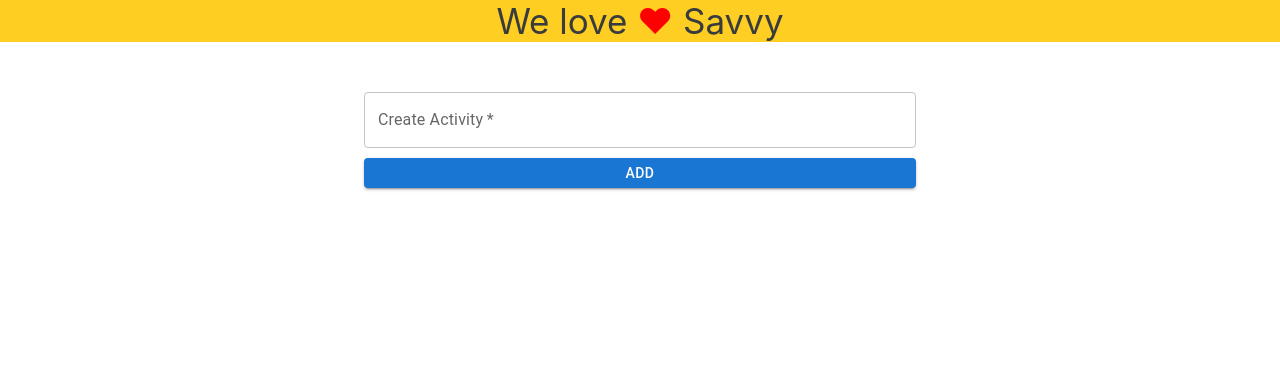
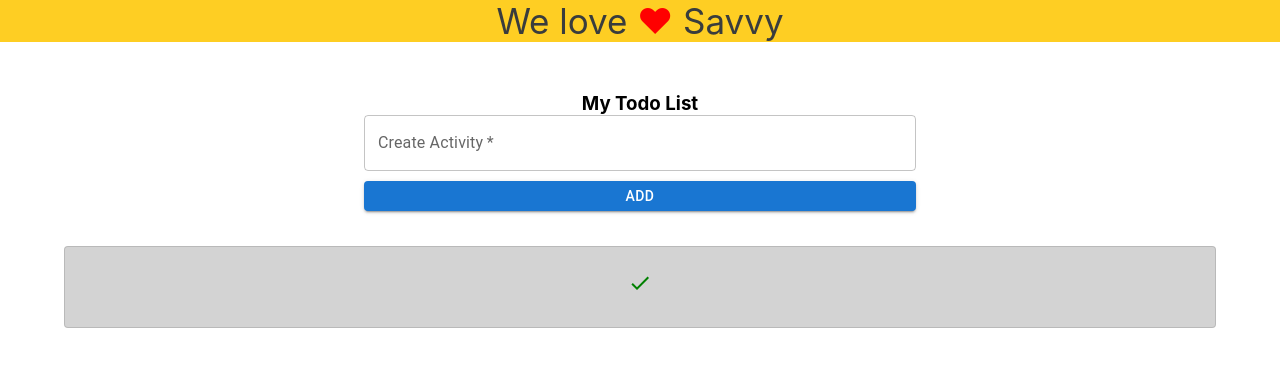
Before and after one commit to Nandaniyadav/Savvy-Interview, a React (Create React App) app in the folder savvyapp/: page / in a window 1280 px wide. Shown: the top 366 px of the page. Built offline with nearby package versions, Linux system fonts and the light colour scheme.

Commit message:
create todolist component

```diff
--- a/savvyapp/package.json
+++ b/savvyapp/package.json
@@ -5,6 +5,7 @@
   "dependencies": {
     "@emotion/react": "^11.11.3",
     "@emotion/styled": "^11.11.0",
+    "@mui/icons-material": "^5.15.4",
     "@mui/material": "^5.15.4",
     "@testing-library/jest-dom": "^5.17.0",
     "@testing-library/react": "^13.4.0",
--- a/savvyapp/src/App.js
+++ b/savvyapp/src/App.js
@@ -1,4 +1,5 @@
 import './App.css';
+import TodoDataList from './components/TodoDataList';
 import TodoHeader from './components/TodoHeader';
 import TodoList from './components/TodoList';
 
@@ -7,6 +8,7 @@ function App() {
     <div className="App">
       <TodoHeader/>
       <TodoList/>
+      <TodoDataList/>
     </div>
   );
 }
--- /dev/null
+++ b/savvyapp/src/components/Todo.js
@@ -0,0 +1,26 @@
+import {  CardContent, Card, Container, Typography, IconButton } from "@mui/material";
+import React from "react";
+import CheckIcon from '@mui/icons-material/Check';
+
+const Todo = () => {
+  return (
+    <div>
+      <Container>
+        <Card
+          variant="outlined"
+          style={{ marginTop: "35px", background: "lightgray" }}
+        >
+          <CardContent>
+            <Typography variant="h5" component="h2">
+                <IconButton>
+               <CheckIcon style={{ color:"green"}}></CheckIcon>
+                </IconButton>
+            </Typography>
+          </CardContent>
+        </Card>
+      </Container>
+    </div>
+  );
+};
+
+export default Todo;
--- /dev/null
+++ b/savvyapp/src/components/TodoDataList.js
@@ -0,0 +1,12 @@
+import React from 'react'
+import Todo from './Todo'
+
+const TodoDataList = () => {
+  return (
+    <div>
+      <Todo/>
+    </div>
+  )
+}
+
+export default TodoDataList
--- a/savvyapp/src/components/TodoList.js
+++ b/savvyapp/src/components/TodoList.js
@@ -5,6 +5,7 @@ import { Button, Container, FormControl, TextField } from "@mui/material";
 const TodoList = () => {
   return (
     <div>
+        <h3>My Todo List</h3>
       <Container maxWidth="sm">
         <FormControl fullWidth={true}>
           <TextField label="Create Activity" required={true} />
@@ -18,3 +19,59 @@ const TodoList = () => {
 };
 
 export default TodoList;
+
+
+////////////
+// import React, { useState } from 'react'
+// const TodoList = () => {
+//   const [input,setInput]= useState("");
+//   const [addData,setAddData]=useState([]);
+//   // function changehandle(e){
+//   //   setInput(e.target.value);
+//   //   console.log(e.target.value)
+
+//   // }
+//   function addActivity(){
+//     // setAddData([...addData,input]);
+//     // console.log(addData);
+//     setAddData((addData)=>{
+//       const updatedList=[...addData,input]
+//       console.log(updatedList);
+//       setInput("");
+//       return updatedList;
+//     })
+//   }
+//   function removeData(i){
+//     let newArr =addData.filter((ele,id)=>{
+//       return(
+//         i != id
+//       )
+//     })
+//     setAddData(newArr);
+//   }
+
+//   return (
+//     <div>
+//       <input type='text' placeholder='create activity' value={input} onChange={(e)=>{
+//         setInput(e.target.value);
+//       }}/>
+//       <button onClick={addActivity}>Add Data</button>
+//       <div className='container'>
+//         <h3> Here is your list</h3>
+//         {addData.map((val,i)=>{
+//           return(
+//             <>
+//             <ul key={i}>
+//               <li>{val}
+//               <button onClick={()=>removeData(i)}>Remove Data</button>
+//               </li>
+//             </ul>
+//             </>
+//           )
+//         })}
+//       </div>
+//     </div>
+//   )
+// }
+
+// export default TodoList
```
Also changed, not shown: 1 other file (tests, documents, lock files or other folders).
